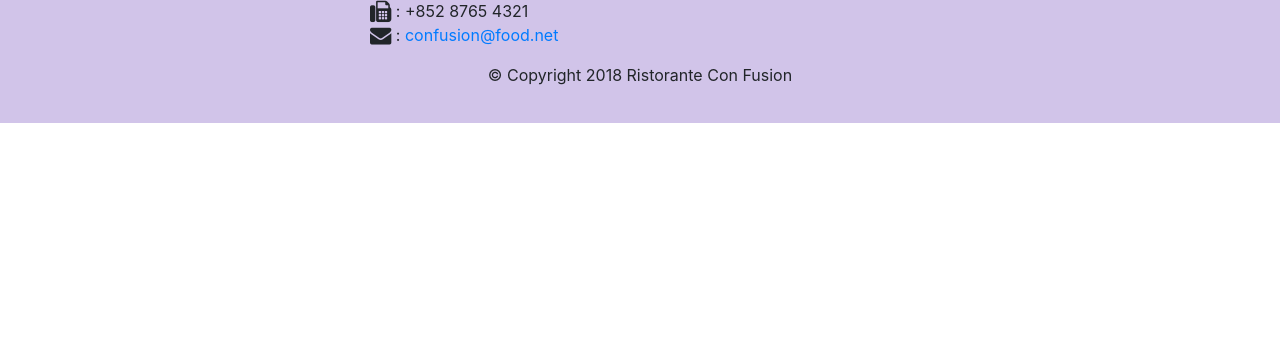
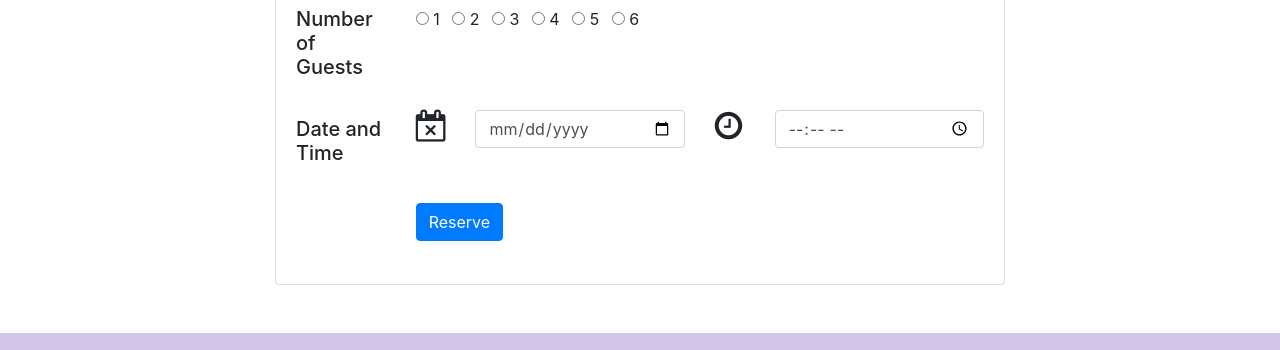
Before and after one commit to Gokhulnath/Web_dev_bootstrap, a website: page index.html in a window 1280 px wide. Shown: the part 1650-2000 px from the top of the page. Before the commit the page ends 1773 px from the top, so only its background shows below. Drawn offline with nearby package versions, Linux system fonts and the light colour scheme.

Commit message:
assignment 2

```diff
--- a/index.html
+++ b/index.html
@@ -40,13 +40,16 @@
     <header class="jumbotron">
         <div class="container">
             <div class="row row-header">
-                <div class="col-12 col-sm-8">
+                <div class="col-12 col-sm-6">
                     <h1>Ristorante con Fusion</h1>
                     <p>We take inspiration from the World's best cuisines, and create a unique fusion experience. Our
                         lipsmacking creations will tickle your culinary senses!</p>
                 </div>
-                <div class="col-12 col-sm align-self-center">
+                <div class="col-12 col-sm-3 align-self-center">
                     <img src="img/logo.png" class="img-fluid">
+                </div>
+                    <div class="btn btn-sm btn-warning col-12 col-sm-3 align-self-center">
+                    <a role="button" class="btn btn-block btn-sm btn-warning" href="#reserveDiv"><h5>Reserve Table</h5></a>
                 </div>
             </div>
         </div>
@@ -61,8 +64,9 @@
                 <div class="media">
                     <img class="d-flex mr-3 img-thumbnail align-self-center" src="img/uthappizza.png" alt="uthappizza">
                     <div class="media-body">
-                        <h2 class="mt-0">Uthappizza <span class="badge badge-danger">HOT</span> <span class="badge badge-pill badge-secondary">$4.99</span></h2>
-                        <p>A unique combination of Indian Uthappam (pancake) and Italian pizza, topped with Cerignola
+                        <h2 class="mt-0">Uthappizza <span class="badge badge-danger">HOT</span> <span
+                                class="badge badge-pill badge-secondary">$4.99</span></h2>
+                        <p class=" d-none d-sm-block">A unique combination of Indian Uthappam (pancake) and Italian pizza, topped with Cerignola
                             olives, ripe vine cherry tomatoes, Vidalia onion, Guntur chillies and Buffalo Paneer.</p>
                     </div>
                 </div>
@@ -77,14 +81,14 @@
             <div class="col col-sm order-sm-last col-md">
                 <div class="media">
                     <div class="media-body">
-                        <h2>Weekend Grand Buffet</h2>
-                        <p>Featuring mouthwatering combinations with a choice of five different salads, six enticing
+                        <h2>Weekend Grand Buffet <span class="badge badge-danger">NEW</span></h2>
+                        <p class=" d-none d-sm-block">Featuring mouthwatering combinations with a choice of five different salads, six enticing
                             appetizers,
                             six main entrees and five choicest desserts. Free flowing bubbly and soft drinks. All for
                             just
                             $19.99 per person </p>
                     </div>
-                    <img class="d-flex ml-3 img-thumbnail align-self-center" src="img/buffet.png" alt="buffet">
+                    <img class="d-flex ml-1 img-thumbnail align-self-center" src="img/buffet.png" alt="buffet">
                 </div>
 
             </div>
@@ -100,10 +104,58 @@
                     <div class="media-body">
                         <h2>Alberto Somayya</h2>
                         <h4>Executive Chef</h4>
-                        <p>Award winning three-star Michelin chef with wide International experience having worked
+                        <p class=" d-none d-sm-block">Award winning three-star Michelin chef with wide International experience having worked
                             closely with
                             whos-who in the culinary world, he specializes in creating mouthwatering Indo-Italian fusion
                             experiences. </p>
+                    </div>
+                </div>
+            </div>
+        </div>
+        <div class="row align-items-center" id="reserveDiv">
+            <div class="col-md-8 offset-md-2 mt-5 mb-5">
+                <div class="card">
+                    <h3 class="card-header text-white bg-warning">Reserve a Table</h3>
+                    <div class="card-body">
+                        <form>
+                            <div class="form-group row">
+                                <label for="no_of_guest" class=" col-12 col-md-2 col-form-label">
+                                    <h5>Number of Guests</h5>
+                                </label>
+                                <div class="radio-inline control-label col-12 col-md-10 col-form-label ">
+                                    <input type="radio" id="1" name="1" value="1">
+                                    <label class="mr-2" for="1">1</label>
+                                    <input type="radio" id="2" name="2" value="2">
+                                    <label class="mr-2" for="2">2</label>
+                                    <input type="radio" id="3" name="3" value="3">
+                                    <label class="mr-2" for="3">3</label>
+                                    <input type="radio" id="4" name="4" value="4">
+                                    <label class="mr-2" for="4">4</label>
+                                    <input type="radio" id="5" name="5" value="5">
+                                    <label class="mr-2" for="5">5</label>
+                                    <input type="radio" id="6" name="6" value="6">
+                                    <label class="mr-2" for="6">6</label>
+                                </div>
+                            </div>
+                            <div class="form-group row">
+                                <label for="Date" class=" col-12 col-md-2 col-form-label">
+                                    <h5>Date and Time</h5>
+                                </label>
+                                <i class="fa fa-calendar-times-o fa-2x col-1"></i>
+                                <div class="col-10 col-md-4">
+                                     <input type="date" class="form-control"
+                                        id="date" name="date" placeholder="Date"> </div>
+                                        <i class="fa fa-clock-o fa-2x col-1"></i>
+                                <div class="col-10 col-md-4">
+                                    <input type="time" class="form-control" id="time" name="time" placeholder="Time">
+                                </div>
+                            </div>
+                            <div class="form-group row">
+                                <div class="col-12 col-md-2 col-form-label offset-md-2">
+                                <button class="btn btn-primary">Reserve</button>
+                            </div>
+                            </div>
+                        </form>
                     </div>
                 </div>
             </div>
```
